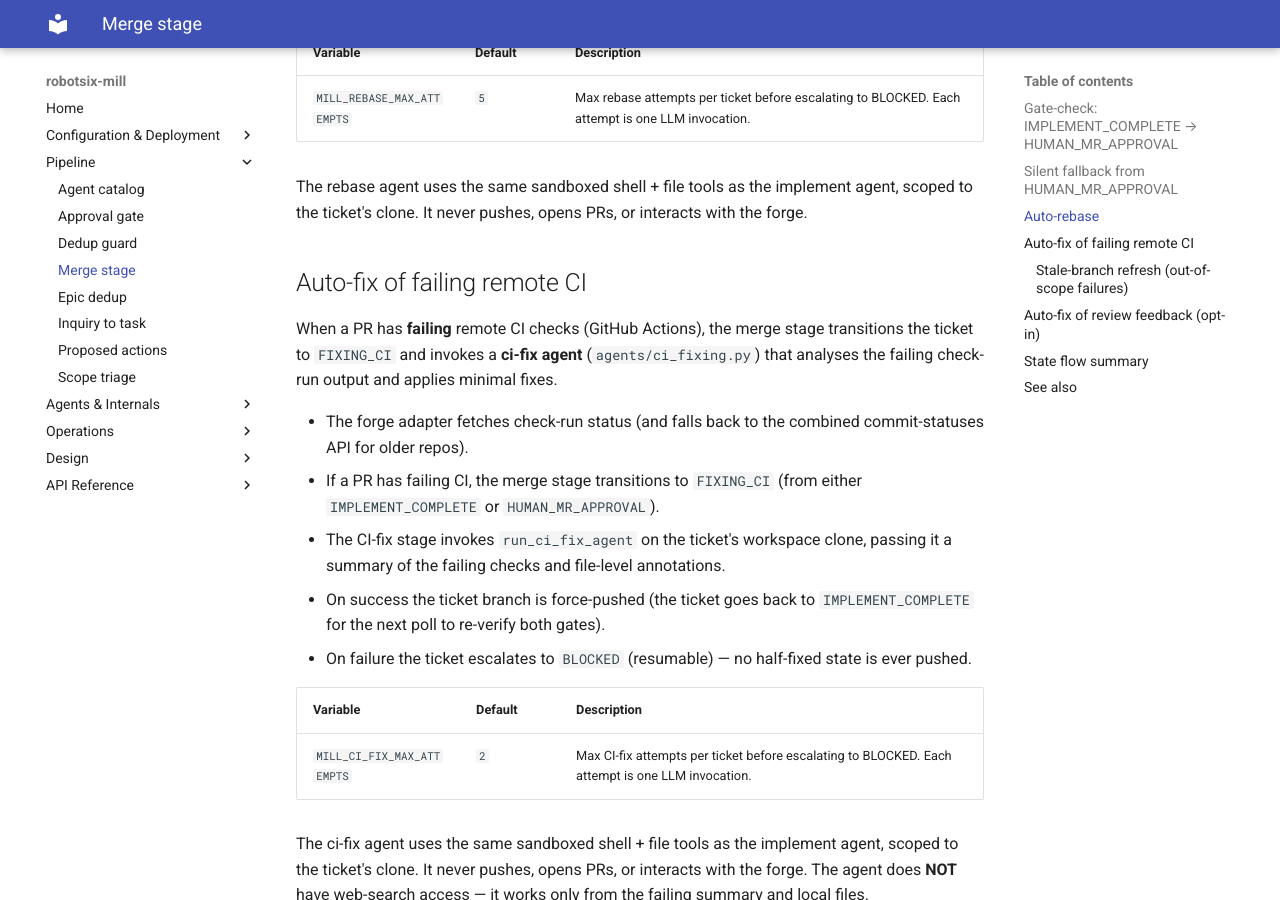
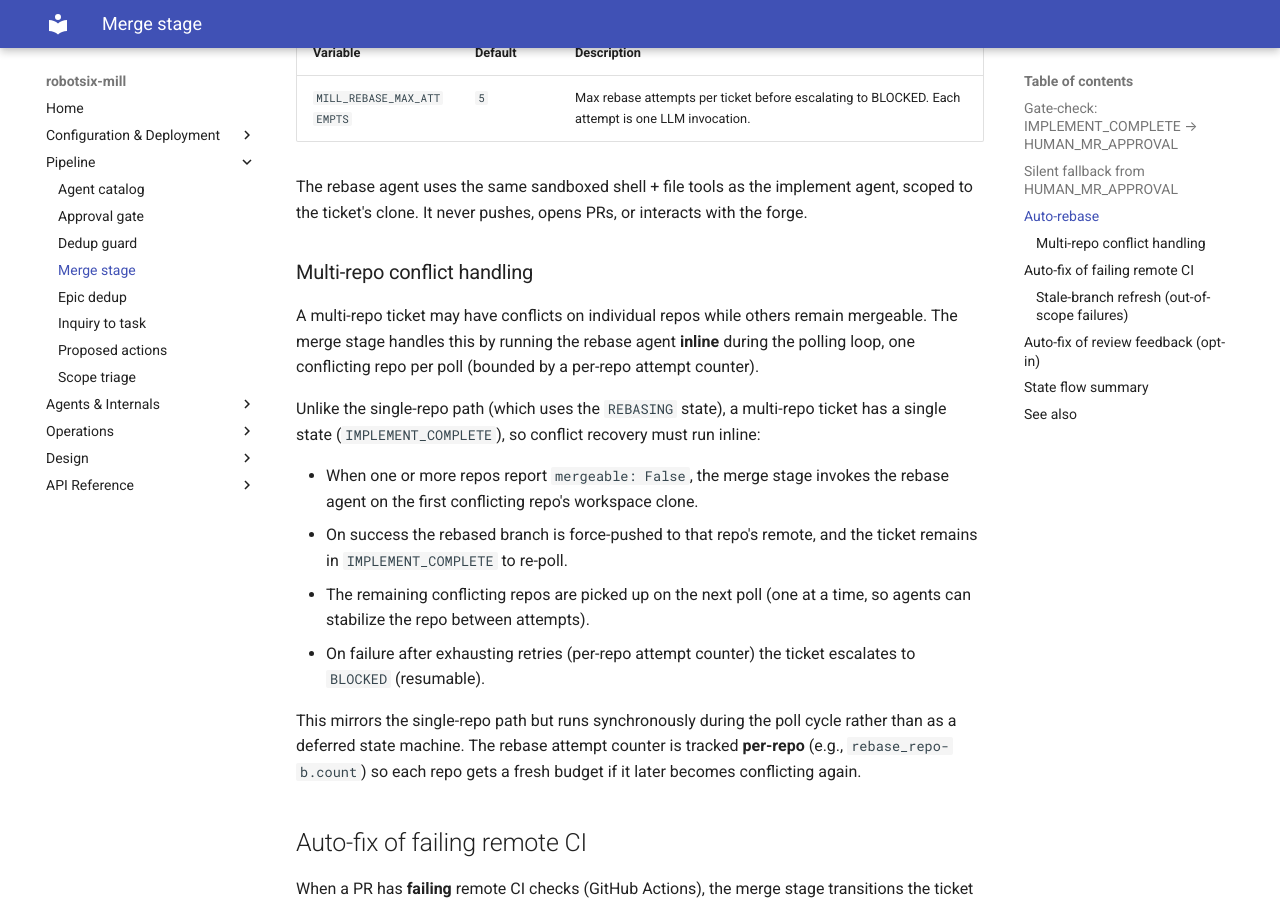
Before and after one commit to damien-robotsix/robotsix-mill, an MkDocs documentation site: the page built from docs/merge-stage.md, in a window 1280 px wide and 900 px high, scrolled down 1552 px. Built offline with MkDocs 1.6.1 and Material for MkDocs 9.7.7, drawn with Linux system fonts in a browser that asks for light colours.

Commit message:
mill(docs): Wire multi-repo PR rebase auto-recovery into the merge stage (20260611T103605Z-implement-auto-recovery-for-multi-repo-p-9d6e)

```diff
--- a/docs/merge-stage.md
+++ b/docs/merge-stage.md
@@ -66,6 +66,32 @@ In both paths, once the rebase agent runs:
 The rebase agent uses the same sandboxed shell + file tools as the
 implement agent, scoped to the ticket's clone. It never pushes, opens
 PRs, or interacts with the forge.
+
+### Multi-repo conflict handling
+
+A multi-repo ticket may have conflicts on individual repos while others
+remain mergeable. The merge stage handles this by running the rebase
+agent **inline** during the polling loop, one conflicting repo per poll
+(bounded by a per-repo attempt counter).
+
+Unlike the single-repo path (which uses the `REBASING` state), a
+multi-repo ticket has a single state (`IMPLEMENT_COMPLETE`), so conflict
+recovery must run inline:
+
+- When one or more repos report `mergeable: False`, the merge stage
+  invokes the rebase agent on the first conflicting repo's workspace
+  clone.
+- On success the rebased branch is force-pushed to that repo's remote,
+  and the ticket remains in `IMPLEMENT_COMPLETE` to re-poll.
+- The remaining conflicting repos are picked up on the next poll (one at
+  a time, so agents can stabilize the repo between attempts).
+- On failure after exhausting retries (per-repo attempt counter) the
+  ticket escalates to `BLOCKED` (resumable).
+
+This mirrors the single-repo path but runs synchronously during the poll
+cycle rather than as a deferred state machine. The rebase attempt counter
+is tracked **per-repo** (e.g., `rebase_repo-b.count`) so each repo gets a
+fresh budget if it later becomes conflicting again.
 
 ## Auto-fix of failing remote CI
 
```
